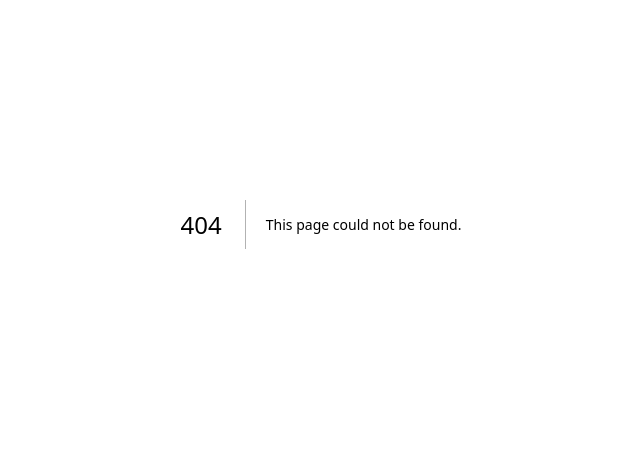
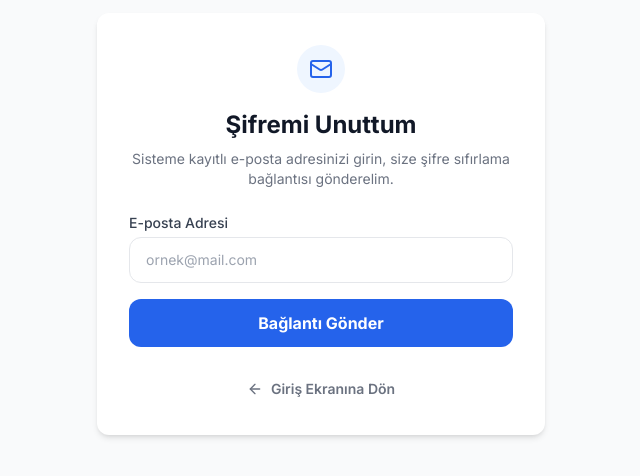
Before and after one commit to erentural/sozen-enerji, a Next.js app in the folder enerji-sistemi/: page /sifremi-unuttum in a window 1280 px wide. Before the commit this address had no page. Shown: the part 176-652 px from the top of the page, without its empty margins (319-959 px from the left). Built offline with nearby package versions, Linux system fonts and the light colour scheme.

Commit message:
login kısmına şifremi unuttum eklendi

```diff
--- /dev/null
+++ b/enerji-sistemi/app/api/sifremi-unuttum/route.js
@@ -0,0 +1,81 @@
+import { NextResponse } from "next/server";
+import { prisma } from "@/lib/prisma";
+import nodemailer from "nodemailer";
+import crypto from "crypto";
+
+export async function POST(request) {
+  try {
+    const { email } = await request.json();
+
+    if (!email) {
+      return NextResponse.json({ error: "E-posta adresi gereklidir." }, { status: 400 });
+    }
+
+    // 1. Kullanıcıyı bul
+    const user = await prisma.user.findUnique({ where: { email } });
+
+    if (!user) {
+      return NextResponse.json({ error: "Bu e-posta adresiyle kayıtlı bir hesap bulunamadı." }, { status: 404 });
+    }
+
+    // 2. Güvenli ve benzersiz bir token oluştur (1 saat geçerli olacak)
+    const resetToken = crypto.randomBytes(32).toString("hex");
+    const resetTokenExpiry = new Date(Date.now() + 3600000); // Şu an + 1 Saat
+
+    // 3. Token'ı veritabanına kaydet
+    await prisma.user.update({
+      where: { email },
+      data: {
+        resetToken,
+        resetTokenExpiry,
+      },
+    });
+
+    // 4. Müşteriye gidecek tıklanabilir URL'yi oluştur
+    // NEXT_PUBLIC_SITE_URL environment variable'ına sitenin adresini eklemelisin (Örn: https://sozen-enerji.com)
+    // Şimdilik test için localhost kullanıyoruz.
+    const siteUrl = process.env.NEXT_PUBLIC_SITE_URL || "www.xn--szen-enerji-rfb.com";
+    const resetUrl = `${siteUrl}/sifre-sifirla?token=${resetToken}`;
+
+    // 5. Nodemailer ile Turhost üzerinden Mail Gönderimi
+    const transporter = nodemailer.createTransport({
+      host: "mail.sozen-enerji.com",
+      port: 465,
+      secure: true,
+      auth: {
+        user: "eren.tural61@gmail.com", // Kendi mailin
+        pass: "pefj fcan lbpm doap",           // Kendi şifren
+      },
+      tls: { rejectUnauthorized: false }
+    });
+
+    await transporter.sendMail({
+      from: '"Sözen Enerji Sistem" <info@sozen-enerji.com>',
+      to: email,
+      subject: "Şifre Sıfırlama Talebi",
+      html: `
+        <div style="font-family: sans-serif; max-w: 600px; margin: 0 auto; padding: 20px; border: 1px solid #eee; border-radius: 10px;">
+          <h2 style="color: #02529C; margin-bottom: 20px;">Şifre Sıfırlama Talebi</h2>
+          <p style="color: #333; font-size: 16px;">Merhaba <strong>${user.name}</strong>,</p>
+          <p style="color: #555; font-size: 15px; line-height: 1.5;">
+            Sisteme giriş şifrenizi sıfırlamak için bir talepte bulundunuz. Aşağıdaki butona tıklayarak yeni şifrenizi belirleyebilirsiniz.
+          </p>
+          <div style="text-align: center; margin: 30px 0;">
+            <a href="${resetUrl}" style="background-color: #2563EB; color: #fff; padding: 14px 28px; text-decoration: none; border-radius: 8px; font-weight: bold; font-size: 16px; display: inline-block;">
+              Şifremi Sıfırla
+            </a>
+          </div>
+          <p style="color: #888; font-size: 13px;">
+            <em>Not: Bu bağlantı güvenlik amacıyla 1 saat boyunca geçerlidir. Eğer bu talebi siz yapmadıysanız, bu e-postayı görmezden gelebilirsiniz.</em>
+          </p>
+        </div>
+      `,
+    });
+
+    return NextResponse.json({ success: true, message: "Şifre sıfırlama maili gönderildi." }, { status: 200 });
+
+  } catch (error) {
+    console.error("Şifre sıfırlama maili hatası:", error);
+    return NextResponse.json({ error: "Sistemsel bir hata oluştu." }, { status: 500 });
+  }
+}
--- a/enerji-sistemi/app/login/page.js
+++ b/enerji-sistemi/app/login/page.js
@@ -2,7 +2,7 @@
 
 import { useState } from "react";
 import { useRouter } from "next/navigation";
-import Link from "next/link"; // YENİ: Sayfa geçişleri için eklendi
+import Link from "next/link";
 import { signIn } from "next-auth/react";
 
 export default function AuthPage() {
@@ -43,7 +43,7 @@ export default function AuthPage() {
         if (res?.error) {
           setError("E-posta veya şifre hatalı. Lütfen kontrol ediniz.");
         } else {
-          router.push("/portal"); // Müşteri portalının uzantısını buraya yaz
+          router.push("/portal");
           router.refresh();
         }
       } catch (err) {
@@ -95,7 +95,6 @@ export default function AuthPage() {
 
         {error && <div className="p-3 text-sm text-red-500 bg-red-50 rounded">{error}</div>}
 
-        {/* Enter tuşunun çalışması için form etiketi ve type="submit" önemlidir */}
         <form onSubmit={handleSubmit} className="space-y-4">
 
           {!isLoginMode && (
@@ -151,7 +150,18 @@ export default function AuthPage() {
           </div>
 
           <div>
-            <label className="block mb-1 text-sm text-gray-600">Şifre</label>
+            {/* YENİ: Şifre etiketi ve Şifremi Unuttum linki aynı satırda */}
+            <div className="flex justify-between items-center mb-1">
+              <label className="block text-sm text-gray-600">Şifre</label>
+              {isLoginMode && (
+                <Link
+                  href="/sifremi-unuttum"
+                  className="text-sm font-semibold text-blue-600 hover:text-blue-800 transition-colors"
+                >
+                  Şifremi unuttum
+                </Link>
+              )}
+            </div>
             <input type="password" name="password" required placeholder="••••••••" onChange={handleChange} className="w-full px-3 py-2 border rounded-md focus:outline-blue-500" />
           </div>
 
@@ -169,7 +179,6 @@ export default function AuthPage() {
             {isLoginMode ? "Hesabınız yok mu? Yeni müşteri kaydı oluşturun." : "Zaten hesabınız var mı? Giriş yapın."}
           </button>
 
-          {/* YENİ: Ana Sayfaya Dön Butonu */}
           <Link
             href="/"
             className="inline-flex items-center justify-center gap-2 text-sm text-gray-500 hover:text-gray-800 transition-colors"
--- /dev/null
+++ b/enerji-sistemi/app/sifremi-unuttum/page.js
@@ -0,0 +1,98 @@
+"use client";
+
+import { useState } from "react";
+import Link from "next/link";
+import { Mail, ArrowLeft, CheckCircle2 } from "lucide-react";
+
+export default function ForgotPasswordPage() {
+  const [email, setEmail] = useState("");
+  const [isLoading, setIsLoading] = useState(false);
+  const [message, setMessage] = useState("");
+  const [error, setError] = useState("");
+  const [isSuccess, setIsSuccess] = useState(false);
+
+  const handleSubmit = async (e) => {
+    e.preventDefault();
+    setIsLoading(true);
+    setError("");
+    setMessage("");
+
+    try {
+      const res = await fetch("/api/sifremi-unuttum", {
+        method: "POST",
+        headers: { "Content-Type": "application/json" },
+        body: JSON.stringify({ email }),
+      });
+
+      const data = await res.json();
+
+      if (res.ok) {
+        setIsSuccess(true);
+        setMessage("Şifre sıfırlama bağlantısı e-posta adresinize gönderildi. Lütfen gelen kutunuzu (ve varsa spam/gereksiz klasörünü) kontrol ediniz.");
+      } else {
+        setError(data.error || "Bir hata oluştu.");
+      }
+    } catch (err) {
+      setError("Sunucu ile iletişim kurulamadı. Lütfen daha sonra tekrar deneyin.");
+    } finally {
+      setIsLoading(false);
+    }
+  };
+
+  return (
+    <div className="flex items-center justify-center min-h-screen bg-gray-50">
+      <div className="w-full max-w-md p-8 space-y-6 bg-white rounded-xl shadow-md">
+
+        <div className="text-center">
+          <div className="w-12 h-12 bg-blue-50 text-blue-600 rounded-full flex items-center justify-center mx-auto mb-4">
+            {isSuccess ? <CheckCircle2 className="w-6 h-6" /> : <Mail className="w-6 h-6" />}
+          </div>
+          <h1 className="text-2xl font-bold text-gray-900">Şifremi Unuttum</h1>
+          <p className="mt-2 text-sm text-gray-500">
+            {isSuccess
+              ? "E-posta başarıyla gönderildi."
+              : "Sisteme kayıtlı e-posta adresinizi girin, size şifre sıfırlama bağlantısı gönderelim."}
+          </p>
+        </div>
+
+        {error && <div className="p-3 text-sm text-red-500 bg-red-50 rounded-lg font-medium">{error}</div>}
+        {message && <div className="p-4 text-sm text-emerald-700 bg-emerald-50 border border-emerald-100 rounded-lg font-medium leading-relaxed">{message}</div>}
+
+        {!isSuccess && (
+          <form onSubmit={handleSubmit} className="space-y-4">
+            <div>
+              <label className="block mb-1 text-sm font-medium text-gray-700">E-posta Adresi</label>
+              <input
+                type="email"
+                required
+                placeholder="ornek@mail.com"
+                value={email}
+                onChange={(e) => setEmail(e.target.value)}
+                className="w-full px-4 py-3 border border-gray-200 rounded-xl focus:outline-none focus:ring-2 focus:ring-blue-500 transition-shadow text-sm"
+              />
+            </div>
+
+            <button
+              type="submit"
+              disabled={isLoading}
+              className="w-full py-3 text-white font-bold bg-blue-600 rounded-xl hover:bg-blue-700 transition-colors disabled:opacity-70 flex items-center justify-center gap-2"
+            >
+              {isLoading ? "Gönderiliyor..." : "Bağlantı Gönder"}
+            </button>
+          </form>
+        )}
+
+        <div className="text-center pt-2">
+          <Link
+            href="/login"
+            className="inline-flex items-center justify-center gap-2 text-sm font-semibold text-gray-500 hover:text-gray-800 transition-colors"
+          >
+            <ArrowLeft className="w-4 h-4" />
+            Giriş Ekranına Dön
+          </Link>
+        </div>
+
+      </div>
+    </div>
+  );
+}
```
Also changed, not shown: 1 other file (tests, documents, lock files or other folders).
